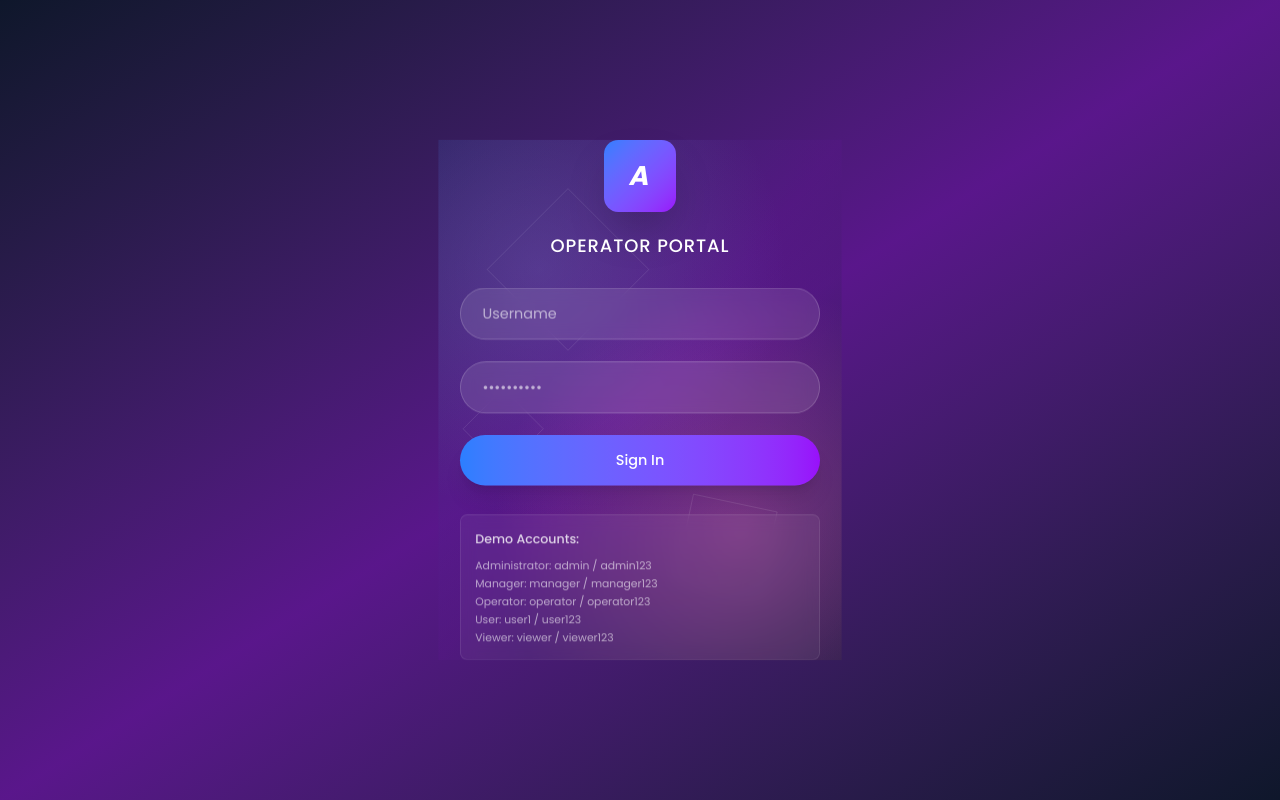
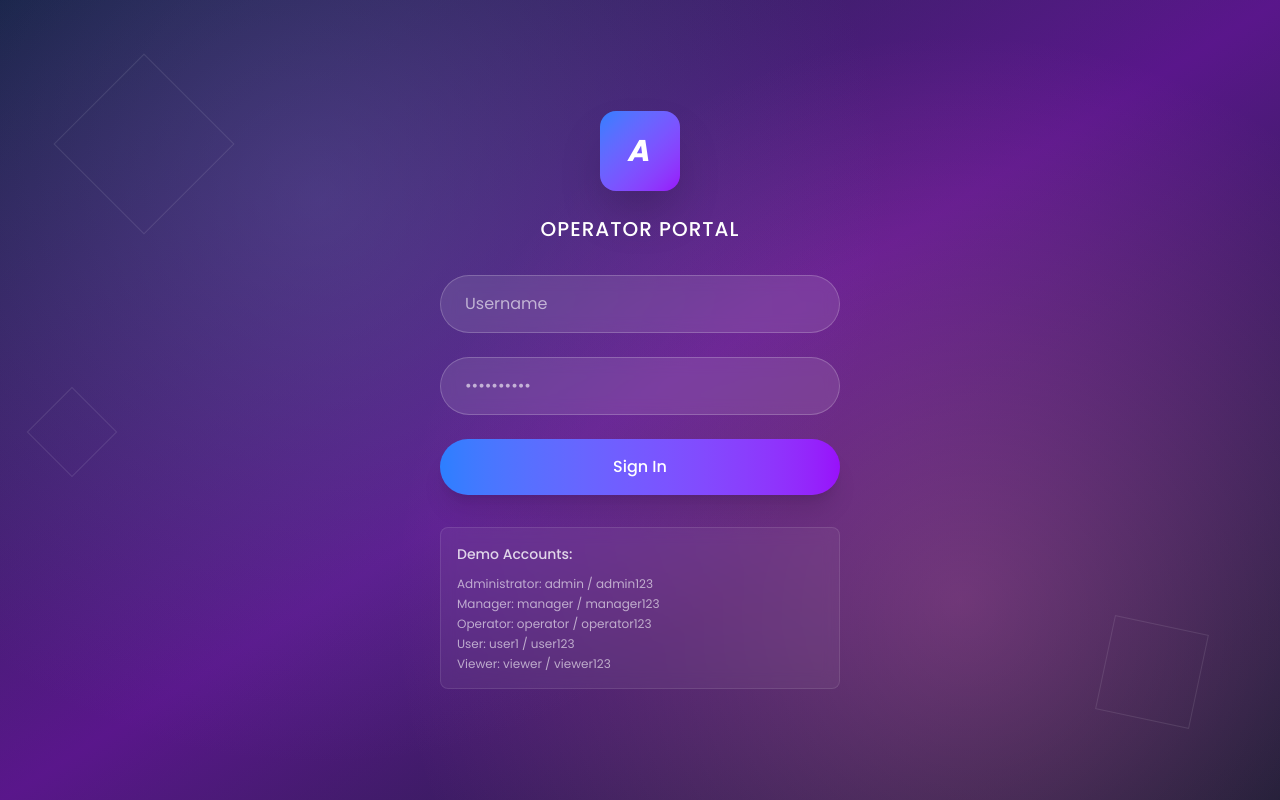
Before and after one commit to Zefansstr/X-Traffic, a Next.js app in the folder sales-dashboard/: page /login in a window 1280 px wide. Built offline with nearby package versions, Linux system fonts and the light colour scheme.

Commit message:
Fix UI issues: repair login page layout, fix imports, and clean up unused variables

```diff
--- a/sales-dashboard/src/app/api/reports/kpi/route.ts
+++ b/sales-dashboard/src/app/api/reports/kpi/route.ts
@@ -1,6 +1,6 @@
 import { NextRequest, NextResponse } from 'next/server'
 import connectDB from '@/lib/database'
-import { Sales } from '@/lib/models/Sales'
+import { Sale } from '@/lib/models/Sales'
 import { calculateKPIScore } from '@/lib/utils/commission'
 
 export async function GET(request: NextRequest) {
@@ -24,7 +24,7 @@ export async function GET(request: NextRequest) {
     // Set end date to end of day
     end.setHours(23, 59, 59, 999)
 
-    const sales = await Sales.find({
+    const sales = await Sale.find({
       date: { $gte: start, $lte: end },
       status: 'closed'
     }).populate('staffId')
--- a/sales-dashboard/src/app/login/page.tsx
+++ b/sales-dashboard/src/app/login/page.tsx
@@ -70,7 +70,7 @@ export default function LoginPage() {
 
           try {
             router.push('/');
-          } catch (routerError) {
+          } catch {
             console.log('⚠️ Router.push failed, using window.location');
             window.location.href = '/';
           }
@@ -93,7 +93,6 @@ export default function LoginPage() {
 
   return (
     <div className="min-h-screen bg-gradient-to-br from-slate-900 via-purple-900 to-slate-900 flex items-center justify-center relative overflow-hidden">
-      <div className="relative z-10 w-full max-w-md scale-90">
       {/* Background Pattern */}
       <div className="absolute inset-0 pointer-events-none bg-gradient-to-br from-blue-900/20 via-purple-900/30 to-slate-900/40"></div>
       <div className="absolute inset-0" style={{
@@ -190,7 +189,6 @@ export default function LoginPage() {
           </div>
         </div>
       </div>
-      </div>{/* end wrap */}
     </div>
   );
 }
--- a/sales-dashboard/src/components/TopBar.tsx
+++ b/sales-dashboard/src/components/TopBar.tsx
@@ -1,7 +1,6 @@
 'use client';
 import { useAuth } from '@/lib/hooks/useAuth';
 import { usePathname } from 'next/navigation';
-import Link from 'next/link';
 import { useState, useEffect, useRef } from 'react';
 import { LogoutIcon, AddUserIcon } from './Icons';
 
@@ -10,9 +9,6 @@ export default function TopBar() {
   const pathname = usePathname();
   const [isDropdownOpen, setIsDropdownOpen] = useState(false);
   const dropdownRef = useRef<HTMLDivElement>(null);
-
-  // Derive simple breadcrumb from pathname
-  const breadcrumb = pathname === '/' ? 'Dashboard' : pathname.replace(/\//g, ' ').replace(/[,]/g, '').trim();
 
   // Close dropdown when clicking outside
   useEffect(() => {
```
